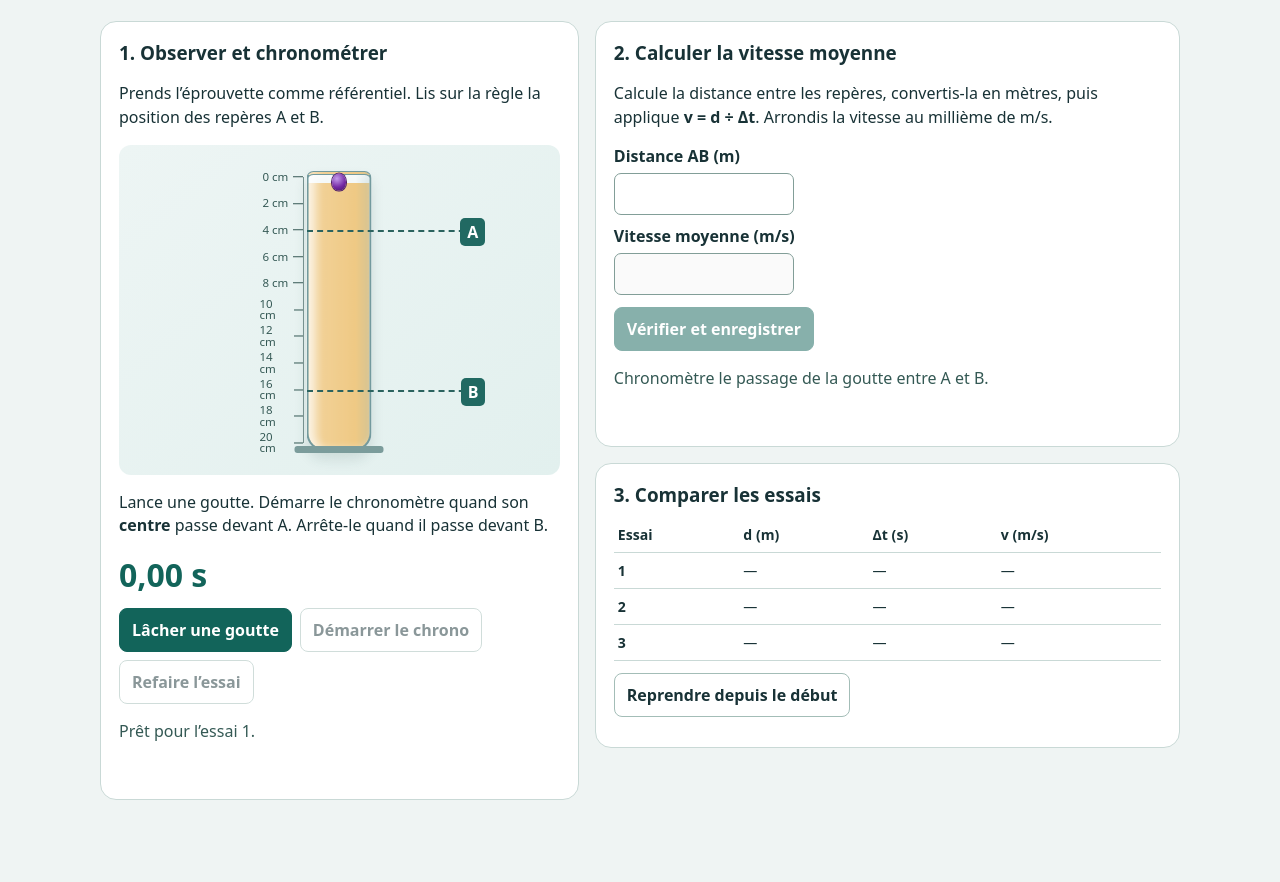
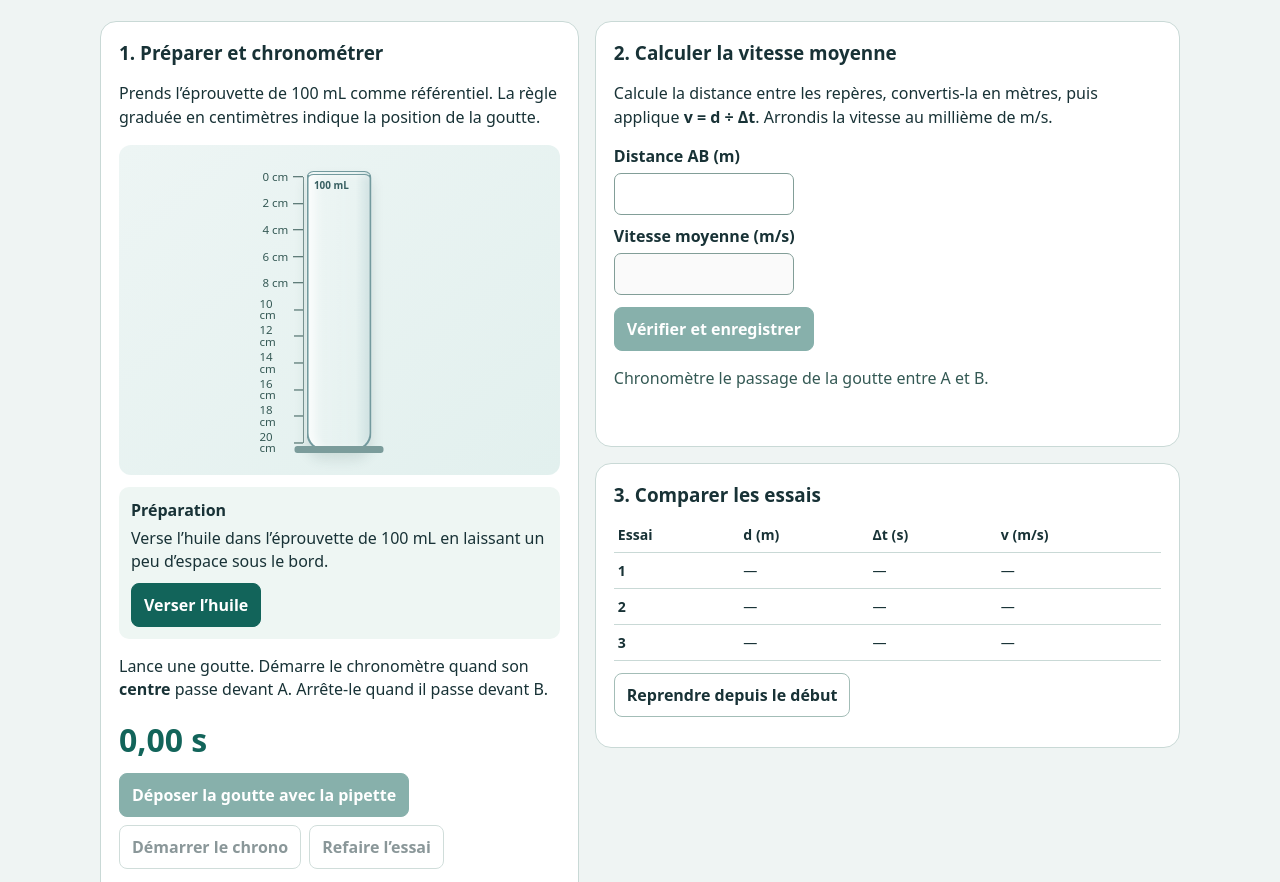
Before and after one commit to chdzabanie23-cpu/laboratoire-virtuel-physique-chimie, a plain HTML site: page goutte.html in a window 1280 px wide. Shown: the part 189-1071 px from the top of the page. Before the commit the page ends 1045 px from the top, so only its background shows below. Drawn offline with Linux system fonts and the light colour scheme.

Commit message:
Add files via upload

```diff
--- a/goutte.html
+++ b/goutte.html
@@ -19,7 +19,7 @@ button.primary{background:var(--green);border-color:var(--green);color:white}but
 .scale{position:absolute;inset:32px auto 32px 0;left:calc(50% - 80px);width:45px;border-right:1px solid #77918f}
 .tick{position:absolute;right:0;transform:translateY(-50%);font-size:.72rem;line-height:1;color:#355955;display:flex;align-items:center;gap:5px}
 .tick:after{content:"";width:10px;border-top:1px solid currentColor}
-.tube{position:absolute;inset:26px auto 24px 50%;transform:translateX(-50%);width:65px;border:2px solid #739a9e;border-top:4px double #739a9e;border-radius:7px 7px 18px 18px;background:linear-gradient(90deg,#ffffff80,#ffffff22 25%,transparent 77%,#91b6ba42),linear-gradient(#ffffff70 0 3%,#efc984 3% 100%);box-shadow:inset 5px 0 8px #fff9,0 8px 13px #25484622}
+.tube{position:absolute;inset:26px auto 24px 50%;transform:translateX(-50%);width:65px;border:2px solid #739a9e;border-top:4px double #739a9e;border-radius:7px 7px 18px 18px;background:linear-gradient(90deg,#ffffff80,#ffffff22 25%,transparent 77%,#91b6ba42);box-shadow:inset 5px 0 8px #fff9,0 8px 13px #25484622}
 .tube:after{content:"";position:absolute;bottom:-4px;left:-14px;right:-14px;height:7px;border-radius:3px;background:#7b9c9b;z-index:-1}
 .axis{position:absolute;inset:32px 0}
 .drop{position:absolute;left:50%;width:14px;height:17px;transform:translate(-50%,-50%);border-radius:60% 60% 55% 55%;background:radial-gradient(circle at 35% 30%,#c49beb,#7429a4 58%,#441662);box-shadow:0 0 0 1px #502166;z-index:2}
@@ -33,6 +33,17 @@ table{width:100%;border-collapse:collapse;font-variant-numeric:tabular-nums}
 th,td{text-align:left;padding:8px 4px;border-bottom:1px solid var(--line);font-size:.88rem}
 details{margin-top:14px}summary{cursor:pointer;font-weight:700;color:var(--green)}
 @media(max-width:680px){.workspace{grid-template-columns:1fr}.scene{height:280px}}
+
+[hidden]{display:none!important}
+.tube span{position:absolute;z-index:1;left:5px;top:3px;font-size:.62rem;font-weight:750;color:#385f61}
+.oil{position:absolute;bottom:0;left:0;right:0;height:0;border-radius:0 0 15px 15px;background:linear-gradient(90deg,#f7dfae,#e8bb70);transition:height .45s ease}
+.scene.has-oil .oil{height:94%}
+.pasteur{position:absolute;top:2px;left:calc(50% + 40px);width:15px;height:70px;transform:rotate(41deg);z-index:2}
+.pasteur:before{content:"";position:absolute;width:17px;height:23px;border-radius:8px;background:#624484;border:1px solid #3d2856}
+.pasteur span{position:absolute;top:20px;left:5px;width:8px;height:47px;border:1px solid #715985;border-radius:2px 2px 5px 5px;background:linear-gradient(#ffffff 0 48%,#a96dca 48% 100%)}
+.prep{margin:12px 0;padding:12px;background:#eef6f3;border-radius:10px}
+.prep h3{font-size:1rem;margin:0}.prep p{margin:6px 0 10px}
+@media (prefers-reduced-motion:reduce){.oil{transition:none}}
 </style>
 </head>
 <body>
@@ -40,25 +51,31 @@ details{margin-top:14px}summary{cursor:pointer;font-weight:700;color:var(--green
 <header>
   <p class="level">Physique-chimie · Seconde bac pro</p>
   <h1>Une goutte dans l’huile</h1>
-  <p>Comment mesurer la vitesse moyenne d’une goutte d’eau colorée qui descend dans l’huile ?</p>
+  <p>Comment mesurer la vitesse moyenne d’une goutte de solution aqueuse de permanganate de potassium qui descend dans l’huile ?</p>
 </header>
 <div class="workspace">
   <section class="card" aria-labelledby="measure-heading">
-    <h2 id="measure-heading">1. Observer et chronométrer</h2>
-    <p>Prends l’éprouvette comme référentiel. Lis sur la règle la position des repères A et B.</p>
-    <div class="scene" role="img" aria-label="Éprouvette d’huile avec une goutte violette et une règle graduée vers le bas. Repères A à 4 centimètres et B à 16 centimètres.">
-      <div class="tube" aria-hidden="true"></div>
+    <h2 id="measure-heading">1. Préparer et chronométrer</h2>
+    <p>Prends l’éprouvette de 100 mL comme référentiel. La règle graduée en centimètres indique la position de la goutte.</p>
+    <div class="scene" id="scene" role="img" aria-label="Éprouvette graduée de 100 mL vide, à côté d’une règle.">
+      <div class="tube" aria-hidden="true"><span>100 mL</span><div class="oil"></div></div>
+      <div class="pasteur" aria-hidden="true" hidden id="pipette"><span></span></div>
       <div class="scale" aria-hidden="true" id="scale"></div>
       <div class="axis" aria-hidden="true">
-        <div class="mark" style="top:20%"><span>A</span></div>
-        <div class="mark" style="top:80%"><span>B</span></div>
-        <div class="drop" id="drop" style="top:2%"></div>
+        <div class="mark" id="mark-a" style="top:20%" hidden><span>A</span></div>
+        <div class="mark" id="mark-b" style="top:80%" hidden><span>B</span></div>
+        <div class="drop" id="drop" style="top:2%" hidden></div>
       </div>
+    </div>
+    <div class="prep">
+      <h3>Préparation</h3>
+      <p id="prep-description" role="status">Verse l’huile dans l’éprouvette de 100 mL en laissant un peu d’espace sous le bord.</p>
+      <button type="button" class="primary" id="prepare">Verser l’huile</button>
     </div>
     <p>Lance une goutte. Démarre le chronomètre quand son <strong>centre</strong> passe devant A. Arrête-le quand il passe devant B.</p>
     <output id="clock" class="measure" aria-label="Chronomètre">0,00 s</output>
     <div class="actions">
-      <button type="button" id="release" class="primary">Lâcher une goutte</button>
+      <button type="button" id="release" class="primary">Déposer la goutte avec la pipette</button>
       <button type="button" id="timer" disabled>Démarrer le chrono</button>
       <button type="button" id="retry" disabled>Refaire l’essai</button>
     </div>
@@ -102,6 +119,39 @@ const distance = get("distance"), speed = get("speed"), check = get("check");
 const markerA = 4, markerB = 16, depth = 20, distanceM = (markerB - markerA) / 100;
 const velocities = [3.2, 3.4, 3.1];
 const records = [];
+const prepare = get("prepare"), prepDescription = get("prep-description");
+const preparation = [
+  ["Verser l’huile", "Verse l’huile dans l’éprouvette de 100 mL en laissant un peu d’espace sous le bord."],
+  ["Placer le repère A", "Place le repère A près du haut de la colonne d’huile, au niveau de la graduation 4 cm de la règle."],
+  ["Placer le repère B", "Place le repère B plus bas, au niveau de la graduation 16 cm de la règle."],
+  ["Prélever la solution de KMnO₄", "Presse la poire de la pipette Pasteur, plonge la pointe dans la solution aqueuse diluée de permanganate de potassium (KMnO₄) déjà préparée, puis relâche la poire pour aspirer un peu de solution."]
+];
+let prepStep = 0;
+let pipetteLoaded = false;
+function drawPreparation() {
+  get("scene").classList.toggle("has-oil", prepStep > 0);
+  get("mark-a").hidden = prepStep < 2;
+  get("mark-b").hidden = prepStep < 3;
+  get("pipette").hidden = !pipetteLoaded;
+  prepare.hidden = pipetteLoaded || records.length >= velocities.length || attempt !== "ready";
+  const [label, instructions] = preparation[prepStep];
+  prepare.textContent = label;
+  prepDescription.textContent = records.length >= velocities.length
+    ? "Les trois essais sont terminés."
+    : pipetteLoaded
+      ? "La pipette est chargée. Dépose une seule goutte à la surface de l’huile, au centre de l’éprouvette."
+      : attempt === "ready"
+        ? instructions
+        : "L’éprouvette contient l’huile et les deux repères sont en place.";
+  const sceneState = prepStep === 0 ? "vide" : "contenant de l’huile";
+  const marks = prepStep < 2 ? "" : prepStep === 2 ? " Repère A à 4 cm." : " Repères A à 4 cm et B à 16 cm.";
+  get("scene").setAttribute("aria-label", "Éprouvette graduée de 100 mL " + sceneState + ", à côté d’une règle." + marks);
+}
+prepare.addEventListener("click", () => {
+  if (prepStep < preparation.length - 1) prepStep++;
+  else pipetteLoaded = true;
+  drawControls();
+});
 let launchedAt = null, startedAt = null, measured = null, startPosition = null, frame = 0, attempt = "ready";
 const format = (number, digits) => number.toFixed(digits).replace(".", ",");
 const read = field => {
@@ -125,7 +175,9 @@ function drawTime(seconds) {
   clock.textContent = format(seconds, 2) + " s";
 }
 function drawControls() {
-  release.disabled = attempt !== "ready" || records.length >= velocities.length;
+  release.disabled = attempt !== "ready" || !pipetteLoaded || records.length >= velocities.length;
+  get("drop").hidden = attempt === "ready";
+  drawPreparation();
   timer.disabled = attempt !== "falling";
   timer.textContent = startedAt === null ? "Démarrer le chrono" : "Arrêter le chrono";
   retry.disabled = attempt === "ready";
@@ -139,7 +191,7 @@ function resetAttempt() {
   drawTime(0);
   speed.value = "";
   feedback.textContent = records.length === velocities.length ? "Les trois essais sont enregistrés." : "Chronomètre le passage de la goutte entre A et B.";
-  message.textContent = records.length === velocities.length ? "Les trois essais sont terminés." : "Prêt pour l’essai " + (records.length + 1) + ".";
+  message.textContent = records.length === velocities.length ? "Les trois essais sont terminés." : prepStep < 3 ? "Prépare l’éprouvette et les repères." : "Prêt pour l’essai " + (records.length + 1) + ".";
   drawControls();
 }
 function update(now) {
@@ -157,6 +209,7 @@ function update(now) {
 release.addEventListener("click", () => {
   launchedAt = performance.now();
   attempt = "falling";
+  pipetteLoaded = false;
   message.textContent = "Observe le centre de la goutte. Démarre au repère A.";
   drawControls();
   frame = requestAnimationFrame(update);
@@ -216,6 +269,8 @@ function renderResults() {
 }
 get("reset").addEventListener("click", () => {
   records.length = 0;
+  prepStep = 0;
+  pipetteLoaded = false;
   distance.value = "";
   get("summary").open = false;
   renderResults();
```
